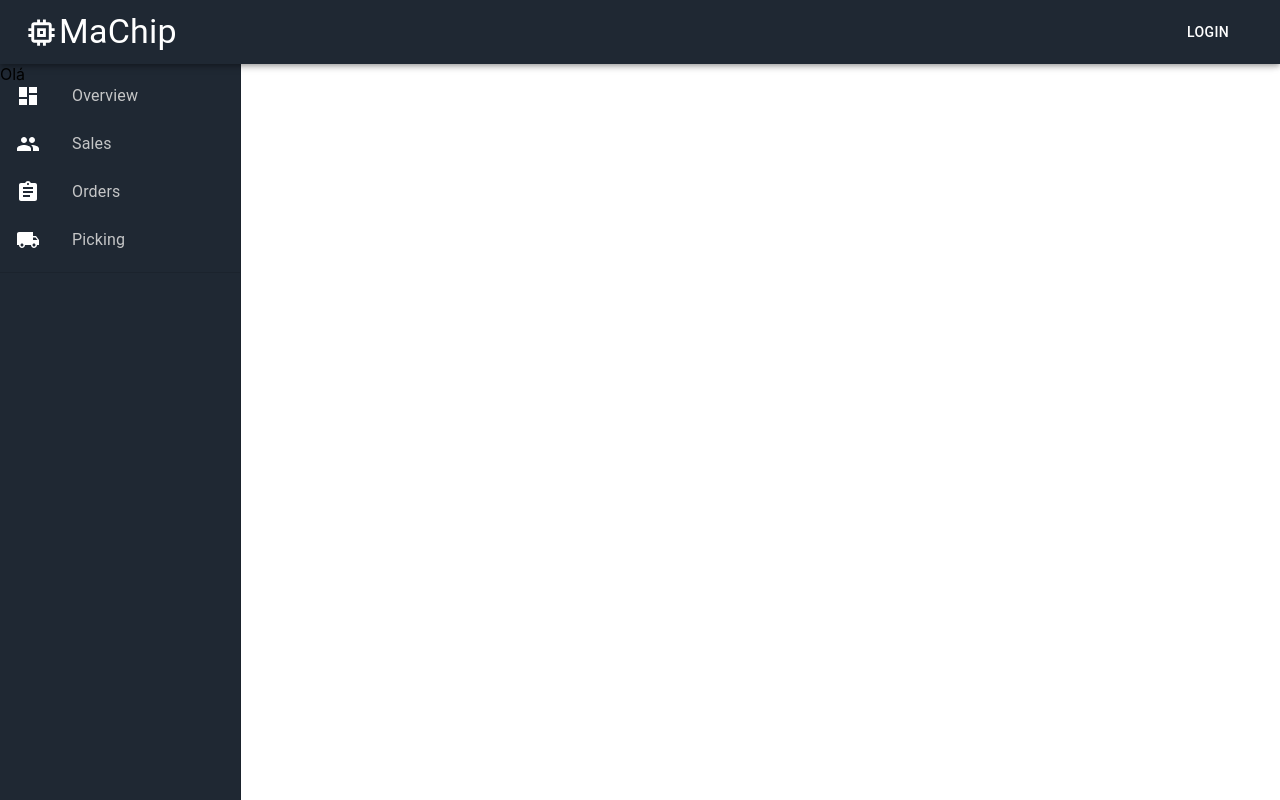
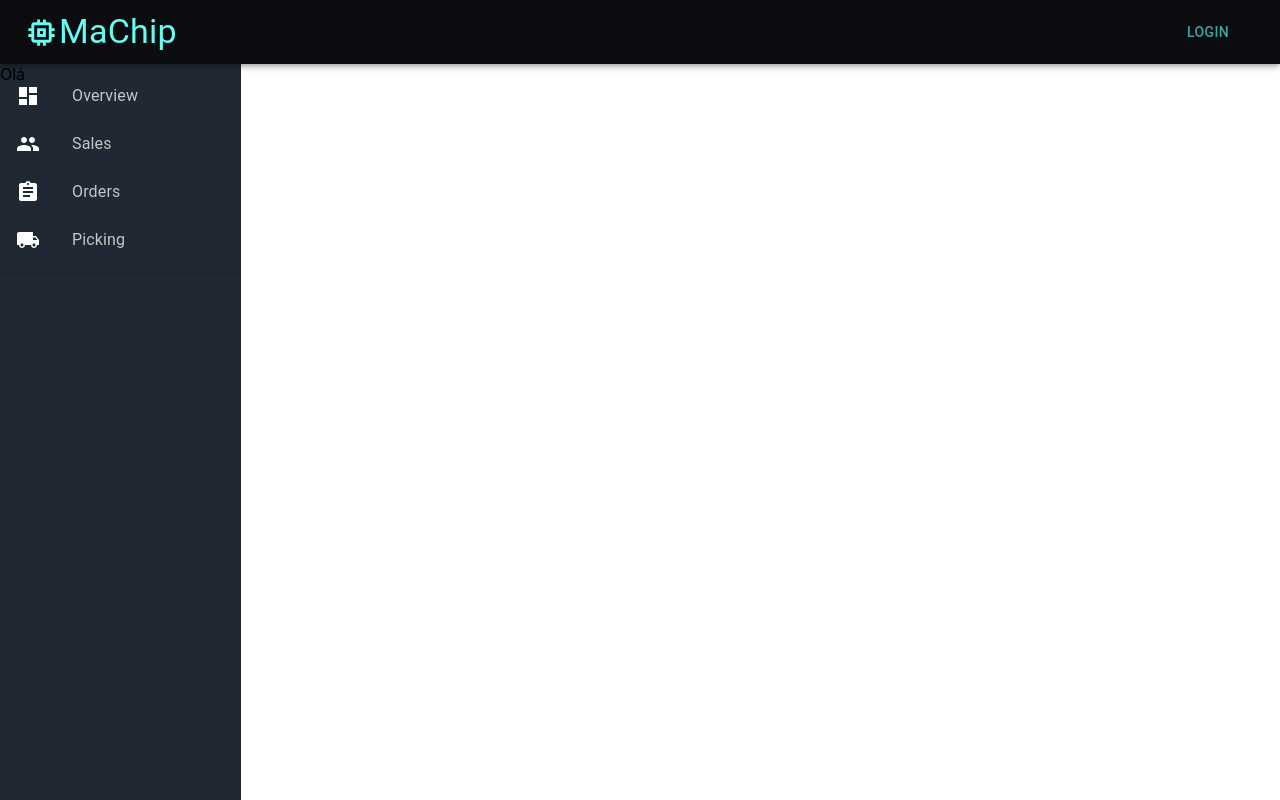
Before and after one commit to mehr-licht/FEUP-SINF, a React (Create React App) app in the folder machip/: page / in a window 1280 px wide. Both pictures are taken after a click on the button "SIGN IN". Built offline with nearby package versions, Linux system fonts and the light colour scheme.

Commit message:
colors added

```diff
--- a/machip/src/components/common/Appbar.js
+++ b/machip/src/components/common/Appbar.js
@@ -6,18 +6,23 @@ import Typography from '@material-ui/core/Typography';
 import Button from '@material-ui/core/Button';
 import SvgIcon from '@material-ui/core/SvgIcon';
 import MemoryIcon from '@material-ui/icons/Memory';
+import palette from '../../theme/palette'
 
 const useStyles = makeStyles(theme => ({
   appBar: {
-    background: '#1f2833',
+    background: palette.black,
   },
   loginButton: {
     marginRight: theme.spacing(2),
-    color: '#FFF'
+    color: palette.green
   },
   title: {
     flexGrow: 1,
     textAlign: 'left',
+    color: palette.neon_green
+  },
+  icon: {
+    color: palette.neon_green
   },
   modal: {
     display: 'flex',
@@ -31,7 +36,7 @@ const Appbar = () => {
   return (
     <AppBar className={classes.appBar} position="static">
       <Toolbar>
-        <SvgIcon component={MemoryIcon} fontSize='large'/>
+        <SvgIcon className={classes.icon} component={MemoryIcon} fontSize='large'/>
         <Typography variant="h4" className={classes.title}>
           MaChip
         </Typography>
```
